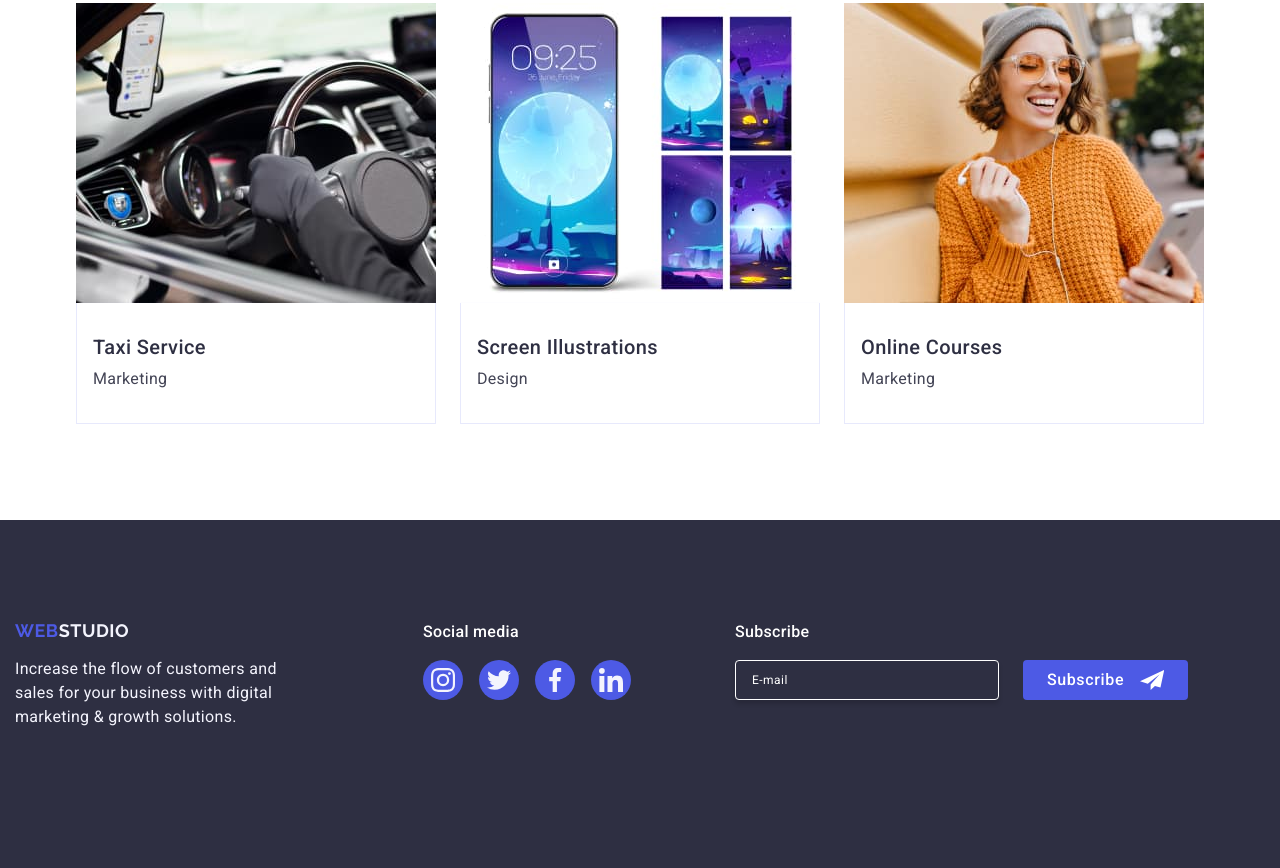
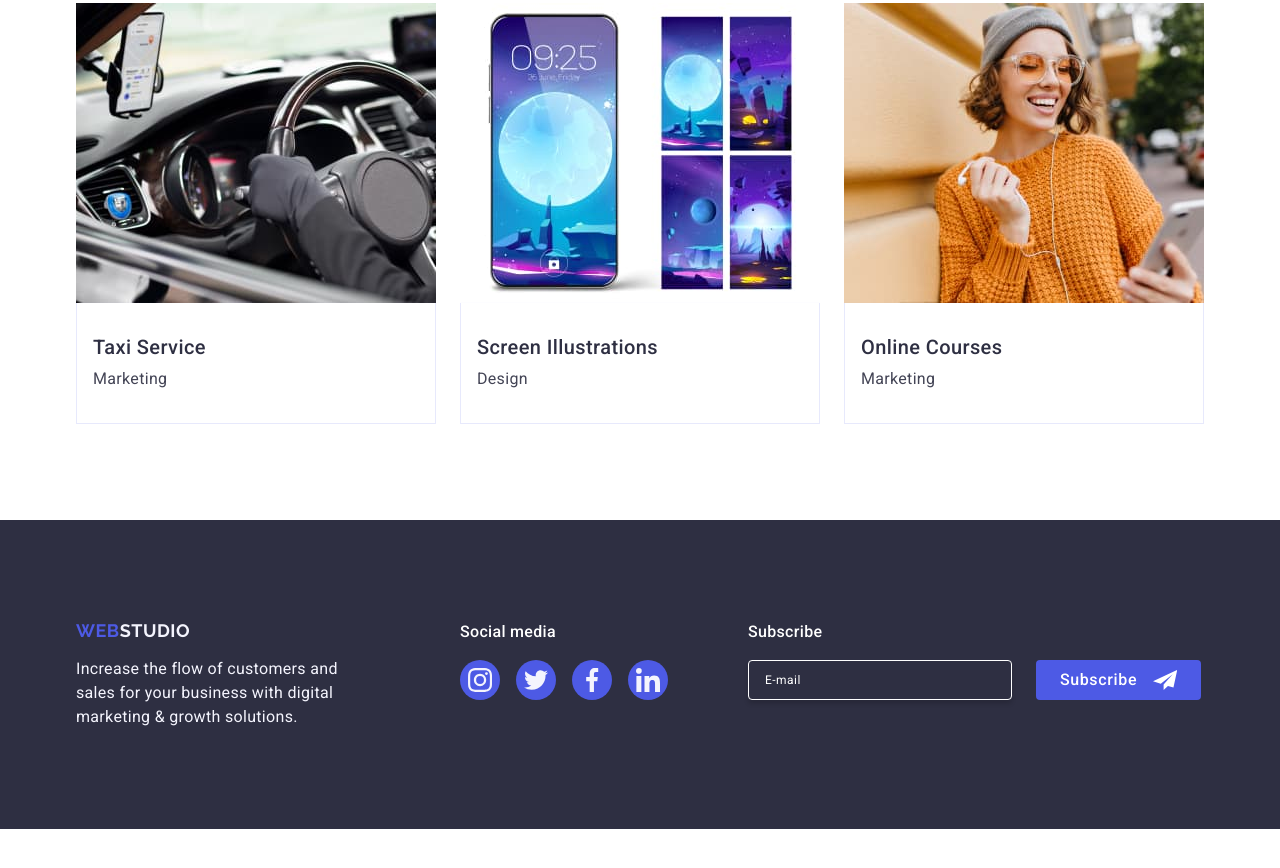
Before and after one commit to Kharisova-Anna/goit-markup-hw-06, a plain HTML site: page index.html in a window 1280 px wide. Shown: the part 2325-3193 px from the top of the page. After the commit the page ends 3154 px from the top, so only its background shows below. Drawn offline with nearby package versions, Linux system fonts and the light colour scheme.

Commit message:
finish homework6

```diff
--- a/css/styles.css
+++ b/css/styles.css
@@ -988,7 +988,6 @@ img {
 
     .footer-container {
     width: 528px;
-    margin-left: 92px;
     display: flex;
     flex-wrap: wrap;
     gap: 0 24px;
@@ -1115,8 +1114,8 @@ img {
         width: 1158px;
         display: flex;
         flex-wrap: nowrap;
-        margin-left: 0;
         align-items: baseline;
+        gap: 0;
     }
 
     .footer-logo-container {
@@ -1126,6 +1125,7 @@ img {
 
     .footer-icon-container {
         margin-right: 80px;
+        margin-bottom: 0;
 }
 
 }
```
